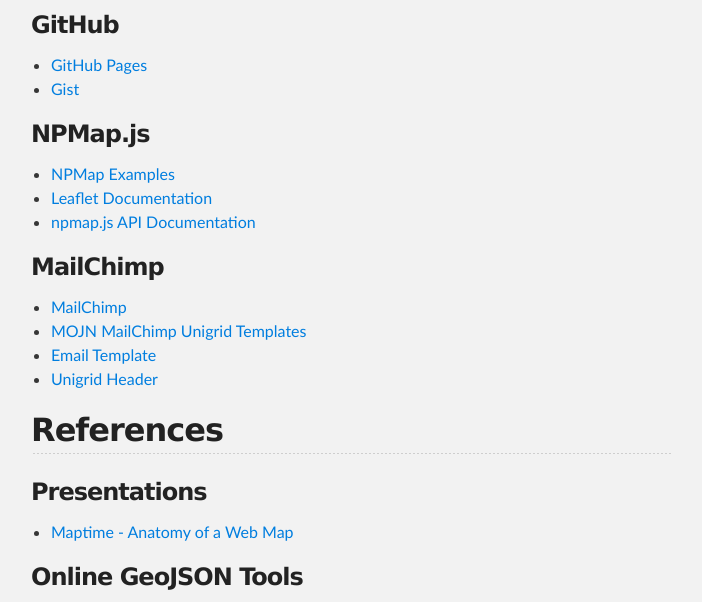
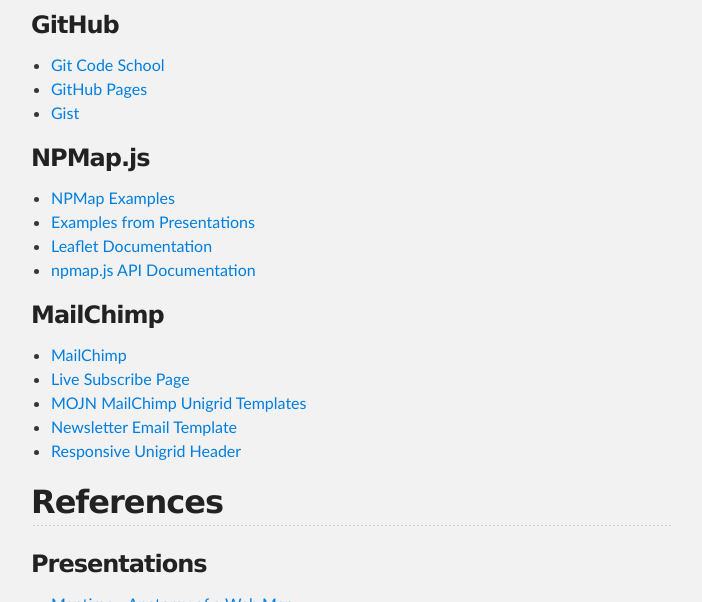
Before and after one commit to govtmirror/im-data-management-training-2015, a plain HTML site: page index.html in a window 1280 px wide. Shown: the part 727-1329 px from the top of the page, without its empty margins (289-991 px from the left). Drawn offline with Linux system fonts and the light colour scheme.

Commit message:
Create gh-pages branch via GitHub

```diff
--- a/index.html
+++ b/index.html
@@ -43,6 +43,7 @@
 <a id="github" class="anchor" href="#github" aria-hidden="true"><span class="octicon octicon-link"></span></a>GitHub</h3>
 
 <ul>
+<li><a href="http://try.github.io">Git Code School</a></li>
 <li><a href="https://pages.github.com/">GitHub Pages</a></li>
 <li><a href="https://gist.github.com/">Gist</a></li>
 </ul>
@@ -52,6 +53,7 @@
 
 <ul>
 <li><a href="http://www.nps.gov/npmap/npmap.js/2.0.0/examples/">NPMap Examples</a></li>
+<li><a href="http://immojn.github.io/data-management-training-2015/examples">Examples from Presentations</a></li>
 <li><a href="http://leafletjs.com/reference.html">Leaflet Documentation</a></li>
 <li><a href="https://github.com/nationalparkservice/npmap.js/blob/master/API.md">npmap.js API Documentation</a></li>
 </ul>
@@ -61,9 +63,10 @@
 
 <ul>
 <li><a href="http://mailchimp.com">MailChimp</a></li>
+<li><a href="http://nps.us9.list-manage.com/subscribe?u=e405e801f1ff2a7a57e7dd2a9&amp;id=103a1f39d5">Live Subscribe Page</a></li>
 <li><a href="https://github.com/immojn/mailchimp-unigrid-templates">MOJN MailChimp Unigrid Templates</a></li>
-<li><a href="http://immojn.github.io/mailchimp-unigrid-templates/email-template.html">Email Template</a></li>
-<li><a href="http://immojn.github.io/mailchimp-unigrid-templates/signup-form-header.html">Unigrid Header</a></li>
+<li><a href="http://immojn.github.io/mailchimp-unigrid-templates/email-template.html">Newsletter Email Template</a></li>
+<li><a href="http://immojn.github.io/mailchimp-unigrid-templates/signup-form-header.html">Responsive Unigrid Header</a></li>
 </ul>
 
 <h2>
```
Also changed, not shown: params.json (+1 -1 lines).
